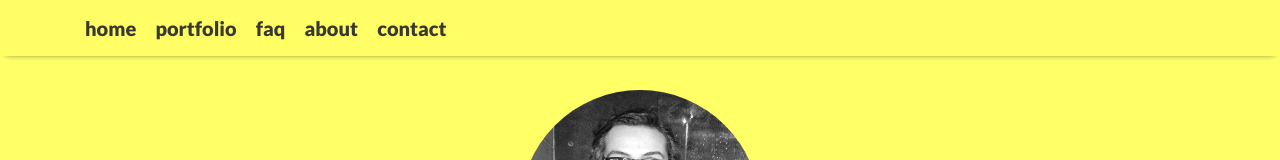
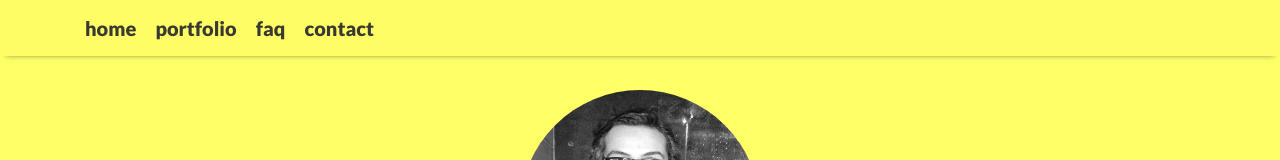
Before and after one commit to firmoholanda/firmoholanda.github.io, a plain HTML site: page index.html in a window 1280 px wide. Shown: the top 160 px of the page. Drawn offline with nearby package versions, Linux system fonts and the light colour scheme.

Commit message:
Update index.html

```diff
--- a/index.html
+++ b/index.html
@@ -43,7 +43,6 @@
         <a class="nav-item navbar-brand" href="#">home</a>
         <a class="nav-item navbar-brand" href="#portfolio">portfolio</a>
         <a class="nav-item navbar-brand" href="#faq">faq</a>
-        <a class="nav-item navbar-brand" href="#about">about</a>
         <a class="nav-item navbar-brand" href="#contact">contact</a>
       </div>
     </div>
```
